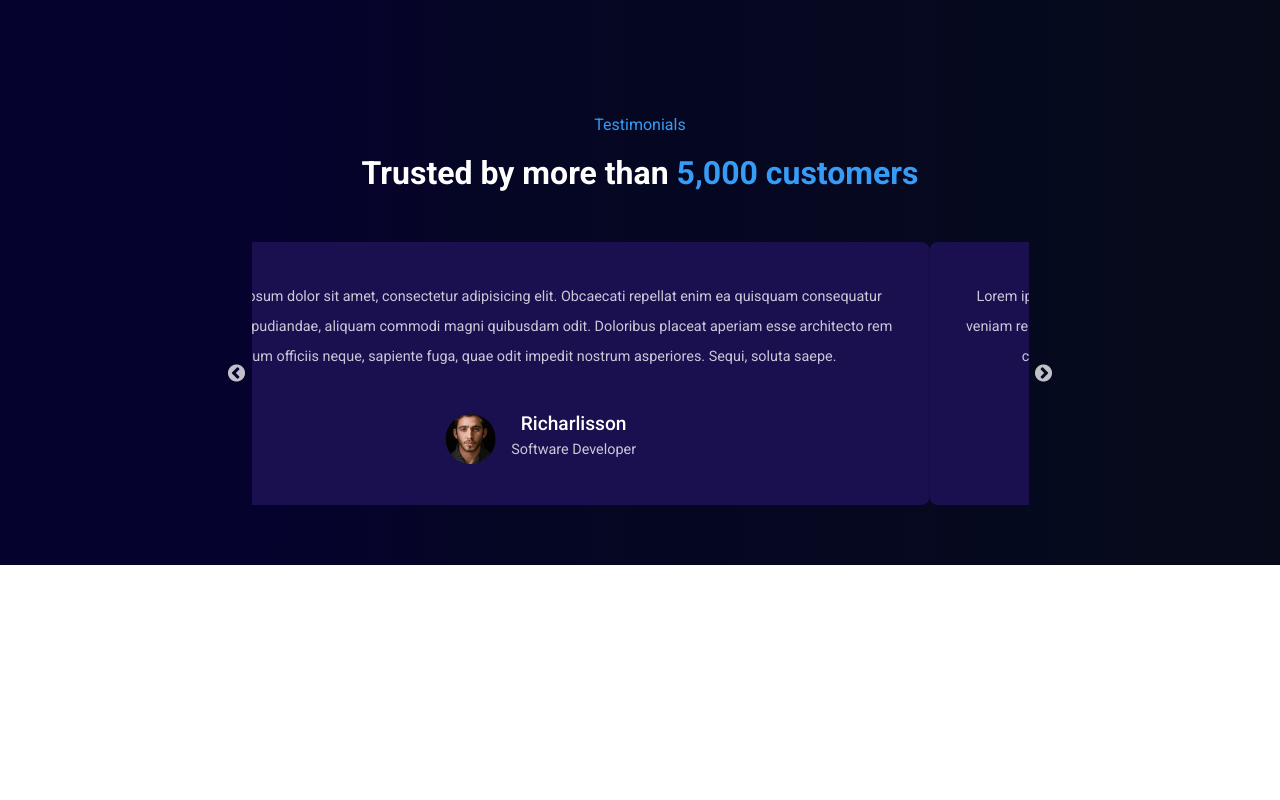
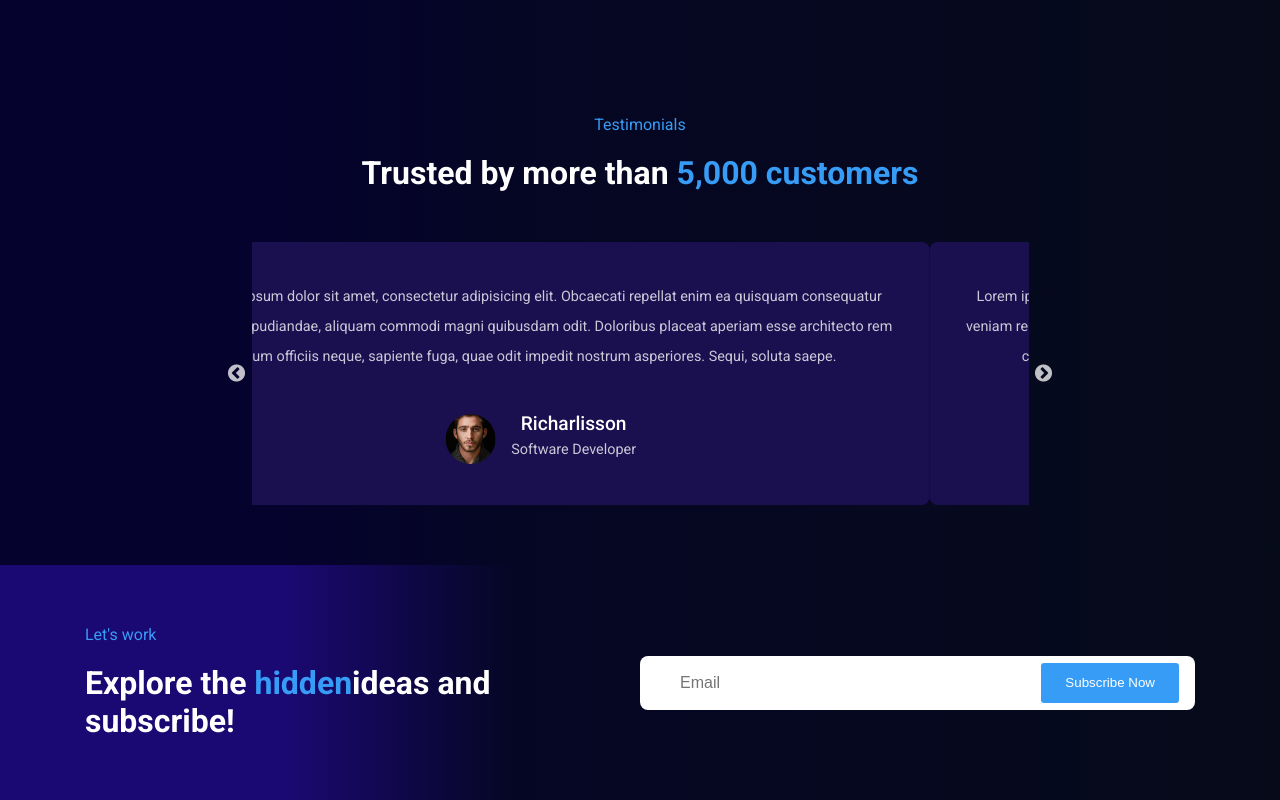
Before and after one commit to 0Mahdi/agency-website, a React (Create React App) app: page / in a window 1280 px wide. Shown: the part 3520-4320 px from the top of the page. Before the commit the page ends 4085 px from the top, so only its background shows below. Built offline with nearby package versions, Linux system fonts and the light colour scheme.

Commit message:
newsletter section completed

```diff
--- a/src/App.js
+++ b/src/App.js
@@ -4,6 +4,7 @@ import About from './components/UI/About';
 import Blog from './components/UI/Blog';
 import Counter from './components/UI/Counter';
 import Hero from './components/UI/Hero';
+import Newsletter from './components/UI/Newsletter';
 import Services from './components/UI/Services';
 import Team from './components/UI/Team';
 import Testimonial from './components/UI/Testimonial';
@@ -19,6 +20,7 @@ function App() {
       <Team />
       <Blog />
       <Testimonial />
+      <Newsletter />
     </>
   )
 }
--- /dev/null
+++ b/src/components/UI/Newsletter.jsx
@@ -0,0 +1,25 @@
+import React from 'react'
+import '../../styles/newsletter.css';
+
+const Newsletter = () => {
+  return (
+    <section className="newsletter">
+        <div className="container">
+            <div className="newsletter__wrapper">
+                <div className="newsletter__content">
+                    <h6 className="subtitle">Let's work</h6>
+                    <h2>Explore the <span className='highlight'>hidden</span>
+                    ideas and subscribe!</h2>
+                </div>
+
+                <div className="newsletter__form">
+                    <input type='email' placeholder='Email' />
+                    <button className='secondary__btn'>Subscribe Now</button>
+                </div>
+            </div>
+        </div>
+    </section>
+  )
+}
+
+export default Newsletter
--- /dev/null
+++ b/src/styles/newsletter.css
@@ -0,0 +1,30 @@
+.newsletter {
+    background: var(--newsletter-bg);
+}
+
+.newsletter__wrapper{
+    display: flex;
+    align-items: center;
+    justify-content: space-between;
+}
+
+.newsletter__content, .newsletter__form{
+    width: 50%;
+}
+
+.newsletter__form input {
+    padding: 0.7rem 1.5rem;
+    border: none;
+    outline: none;
+    font-size: 1rem;
+    cursor: pointer;
+}
+
+.newsletter__form{
+    padding: 0.4rem 1rem;
+    background: #fff;
+    display: flex;
+    align-items: center;
+    justify-content: space-between;
+    border-radius: 0.5rem;
+}
```
